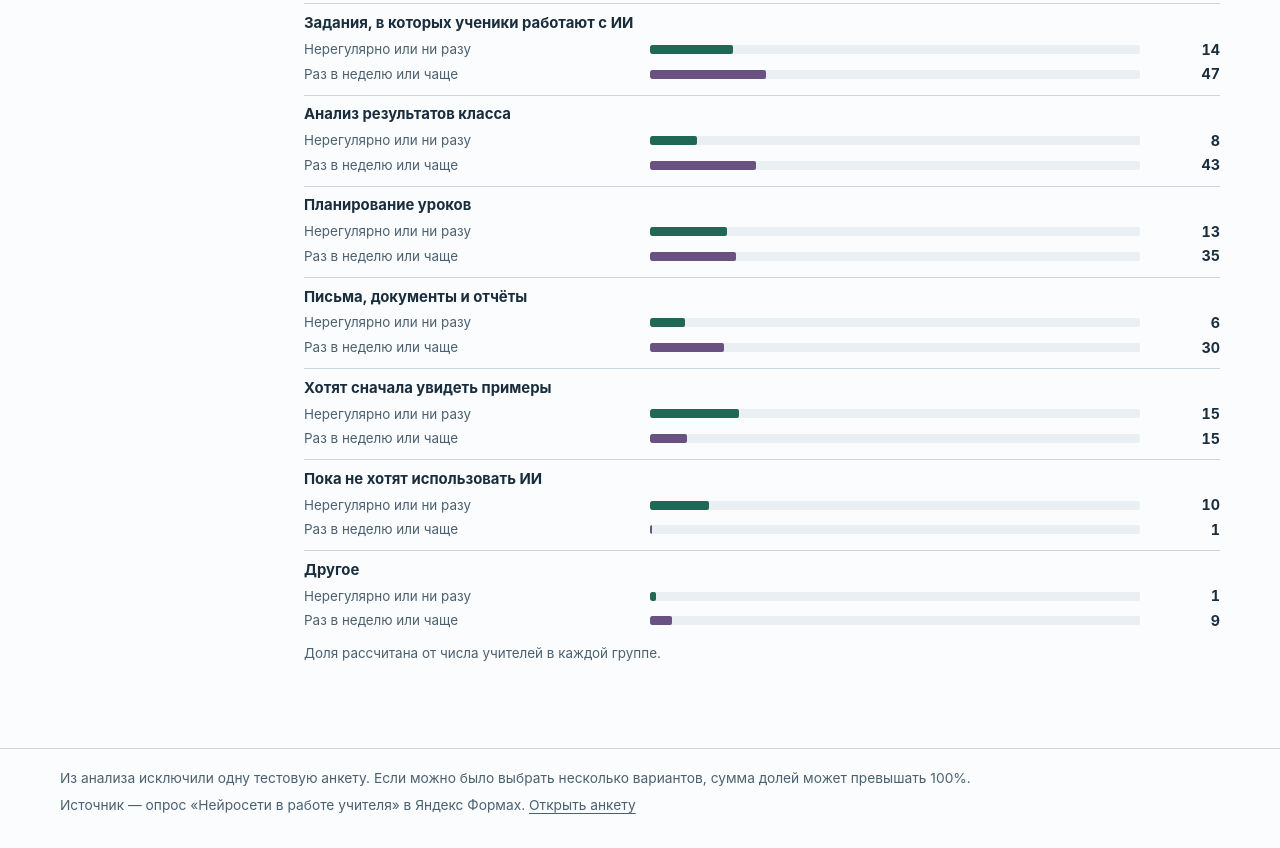
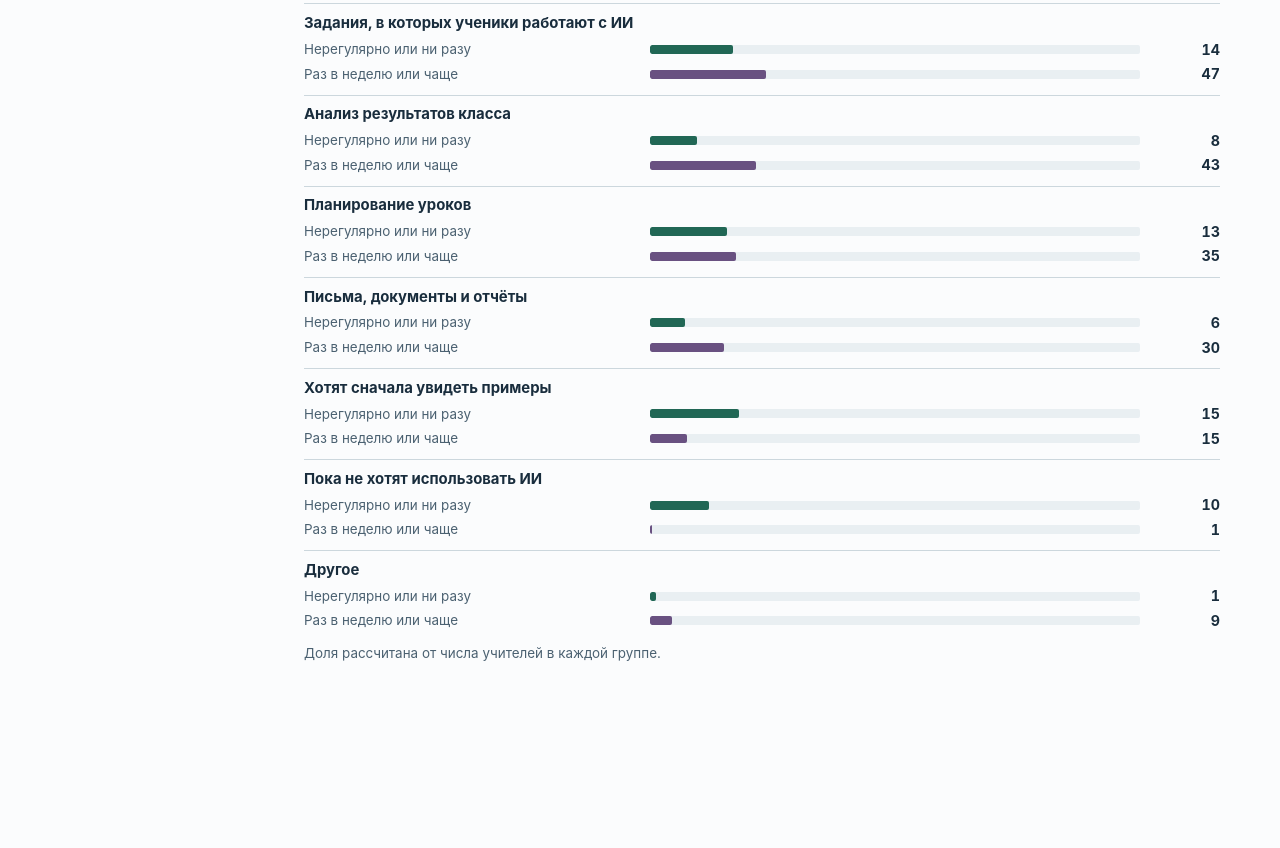
Before and after one commit to kocherginvi88-art/teacher-ai-survey, a plain HTML site: page index.html in a window 1280 px wide. Shown: the part 4691-5539 px from the top of the page. After the commit the page ends 5439 px from the top, so only its background shows below. Drawn offline with Linux system fonts and the light colour scheme.

Commit message:
Remove survey footer notes

```diff
--- a/index.html
+++ b/index.html
@@ -102,8 +102,6 @@ summary:hover { text-decoration: underline; }
 .section-controls { margin-top: .8rem; }
 .group-bases { margin-top: .6rem; color: var(--muted); font-size: .84rem; }
 
-footer { border-top: 1px solid var(--line); padding-block: 1.2rem 2rem; color: var(--muted); font-size: .86rem; }
-footer p + p { margin-top: .35rem; }
 
 @media (max-width: 820px) {
   .wrap { width: calc(100% - 36px); }
@@ -196,7 +194,6 @@ footer p + p { margin-top: .35rem; }
     </div>
   </div>
 </main>
-<footer><div class="wrap"><p>Из анализа исключили одну тестовую анкету. Если можно было выбрать несколько вариантов, сумма долей может превышать 100%.</p><p>Источник — опрос «Нейросети в работе учителя» в Яндекс Формах. <a href="https://forms.yandex.ru/u/6af56a14ba5f02dc732b2b72/">Открыть анкету</a></p></div></footer>
 <noscript><p class="wrap">Чтобы увидеть графики, включите JavaScript.</p></noscript>
 <script>
 "use strict";
```
